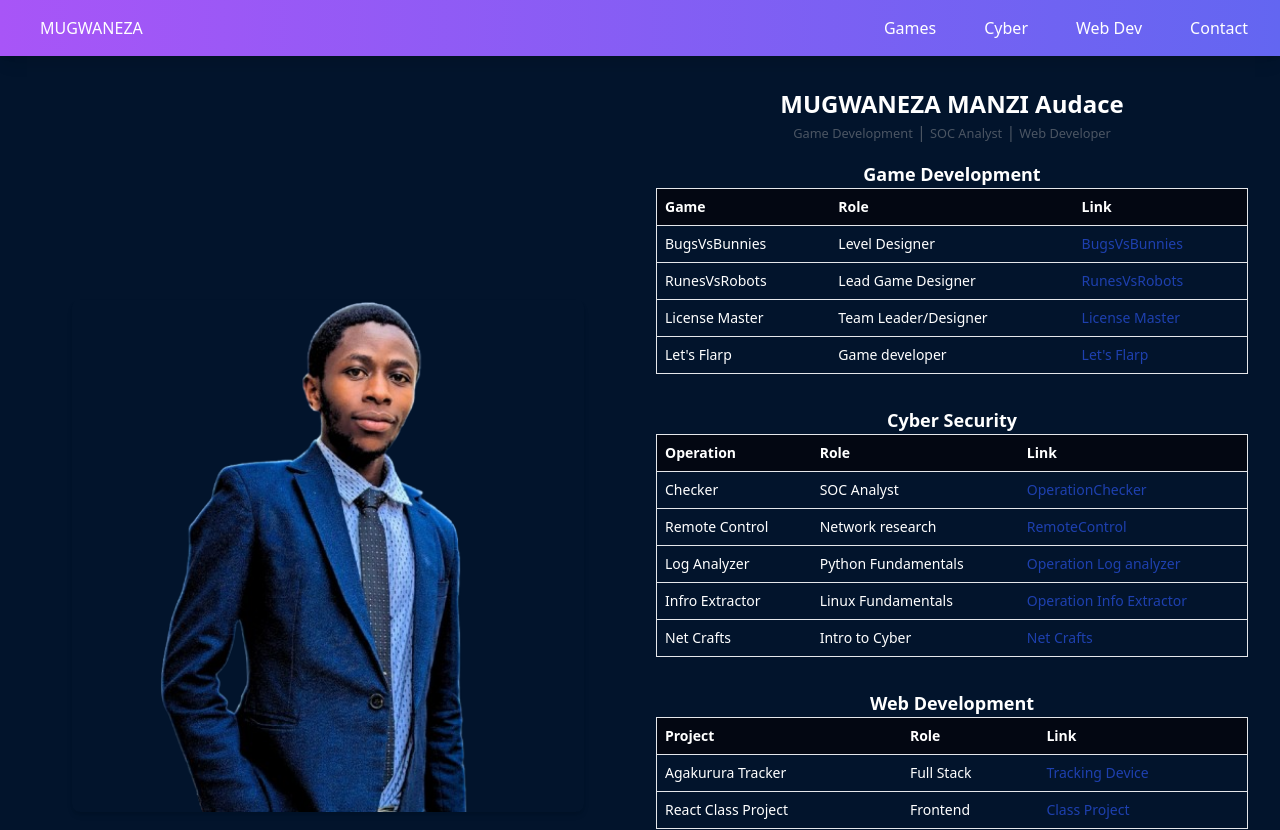
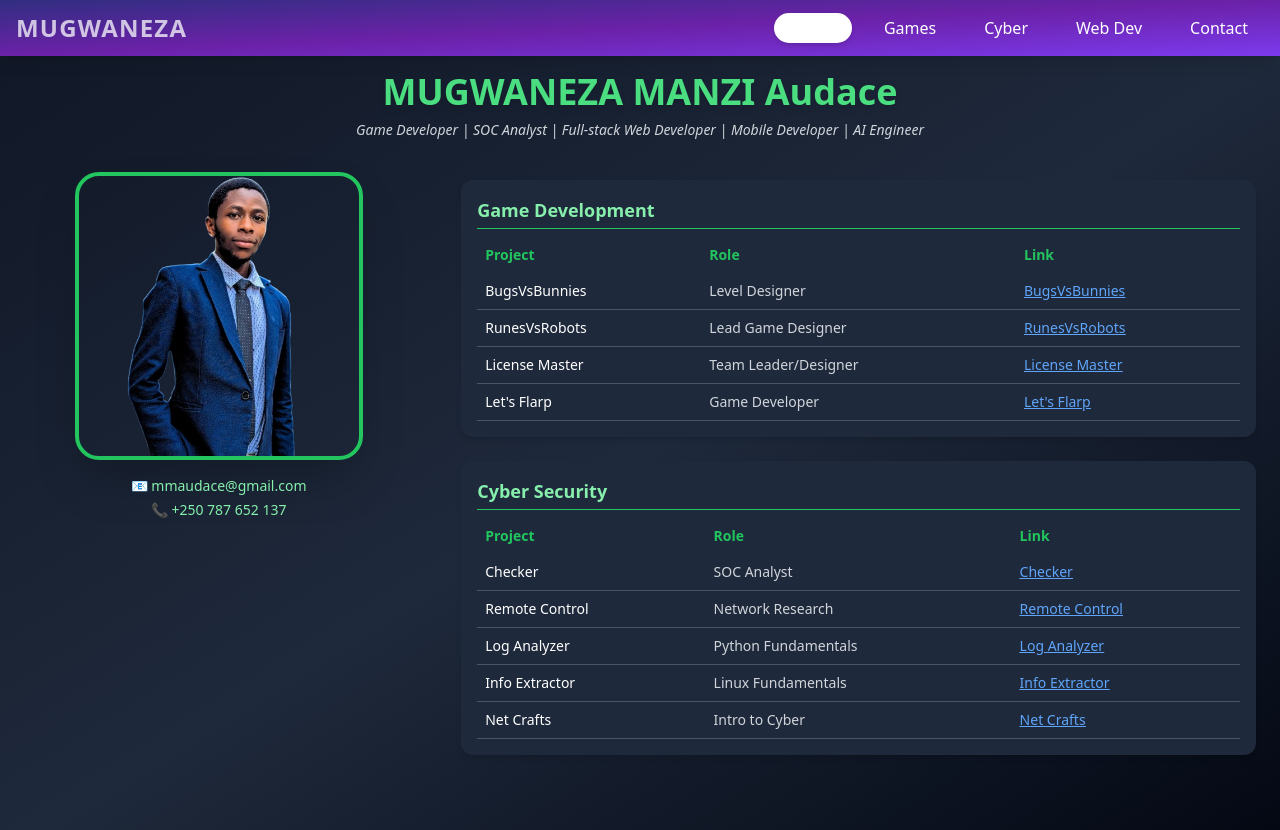
Before and after one commit to MUGWANEZAMANZI/portifolio, a React (Vite) app: page / in a window 1280 px wide. Shown: the top 830 px of the page. Built offline with nearby package versions, Linux system fonts and the light colour scheme.

Commit message:
adding Rubix AI skillset

```diff
--- a/src/components/Header.jsx
+++ b/src/components/Header.jsx
@@ -2,54 +2,37 @@ import { NavLink } from 'react-router-dom';
 
 const Header = () => {
   return (
-    <header className='bg-gradient-to-r from-purple-500 to-indigo-500 p-4 shadow-lg'>
-      <nav className='container mx-auto'>
-        <ul className='flex flex-col md:flex-row justify-between md:justify-center space-y-2 md:space-y-0 md:space-x-4'>
-          <li className='mx-2 md:mr-auto'>
-            <NavLink
-              to="/"
-              className='text-white px-4 py-1 rounded-md hover:bg-purple-700 transition duration-300'
-              activeClassName='bg-purple-700'
-            >
-              MUGWANEZA
-            </NavLink>
-          </li>
-          <li className='mx-2'>
-            <NavLink
-              to="/games"
-              className='text-white px-4 py-1 rounded-md hover:bg-purple-700 transition duration-300'
-              activeClassName='bg-purple-700'
-            >
-              Games
-            </NavLink>
-          </li>
-          <li className='mx-2'>
-            <NavLink
-              to="/cyber"
-              className='text-white px-4 py-1 rounded-md hover:bg-purple-700 transition duration-300'
-              activeClassName='bg-purple-700'
-            >
-              Cyber
-            </NavLink>
-          </li>
-          <li className='mx-2'>
-            <NavLink
-              to="/web"
-              className='text-white px-4 py-1 rounded-md hover:bg-purple-700 transition duration-300'
-              activeClassName='bg-purple-700'
-            >
-              Web Dev
-            </NavLink>
-          </li>
-          <li className='mx-2'>
-            <NavLink
-              to="/contact"
-              className='text-white px-4 py-1 rounded-md hover:bg-purple-700 transition duration-300'
-              activeClassName='bg-purple-700'
-            >
-              Contact
-            </NavLink>
-          </li>
+    <header className="bg-gradient-to-br from-indigo-900 via-purple-800 to-violet-600 shadow-lg backdrop-blur-md">
+      <nav className="container mx-auto px-4 py-3 flex flex-col md:flex-row items-center justify-between">
+        {/* Logo/Brand */}
+        <div className="text-white text-2xl font-extrabold tracking-wider mb-2 md:mb-0 animate-pulse">
+          MUGWANEZA
+        </div>
+
+        {/* Navigation Links */}
+        <ul className="flex flex-col md:flex-row gap-2 md:gap-4">
+          {[
+            { path: '/', label: 'Home' },
+            { path: '/games', label: 'Games' },
+            { path: '/cyber', label: 'Cyber' },
+            { path: '/web', label: 'Web Dev' },
+            { path: '/contact', label: 'Contact' },
+          ].map(({ path, label }) => (
+            <li key={path}>
+              <NavLink
+                to={path}
+                className={({ isActive }) =>
+                  `px-4 py-1 rounded-full text-white font-medium transition-all duration-300 ${
+                    isActive
+                      ? 'bg-white text-indigo-800 shadow-md'
+                      : 'hover:bg-white/10 hover:scale-105'
+                  }`
+                }
+              >
+                {label}
+              </NavLink>
+            </li>
+          ))}
         </ul>
       </nav>
     </header>
--- a/src/pages/Contact.jsx
+++ b/src/pages/Contact.jsx
@@ -1,22 +1,34 @@
-
 const Contact = () => {
   return (
-    <div className="h-1/2 w-1/2 items-center justify-center mx-auto p-4">
-    <div className="text-center bg-slate-300 rounded-full h-40 w-40 mx-auto">
-      <img src="manzi1.png" alt="logo" className='w-36 object-cover rounded-full' /><br>
-      </br>
+    <div className="min-h-screen flex flex-col items-center justify-center bg-gradient-to-br from-indigo-900 via-purple-900 to-violet-700 text-white p-6">
+      {/* Profile Image */}
+      <div className="rounded-full shadow-lg overflow-hidden w-40 h-40 border-4 border-white mb-6 transform hover:scale-105 transition">
+        <img src="manzi1.png" alt="Manzi Audace" className="object-cover w-full h-full" />
+      </div>
 
-    </div>
-    <div className="text-center h-96 mx-auto text-blue-400">
-      <h1 className="text-white">MUGWANEZA MANZI Audace</h1>
-      <h2><a href="mailto:250787652137">Phone</a></h2>
-      <h2><a href="https://github.com/MUGWANEZAMANZI">Github</a></h2>
-      <h2><a href="mailto:mmaudace@gmail.com">Email</a></h2>
-      <h2><a href="https://www.linkedin.com/in/mugwaneza-manzi-audace-b404671a6/">LinkedIn</a></h2>
-      <h2><a href="https://stackoverflow.com/users/12441724/mugwaneza-manzi-audace">StackOverflow</a></h2>
+      {/* Info */}
+      <div className="text-center space-y-2 mb-6">
+        <h1 className="text-2xl font-bold">MUGWANEZA MANZI Audace</h1>
+        <p className="text-sm text-violet-200">Rwanda - Kigali</p>
       </div>
-      <div>
-        <h2>Rwanda - Kigali</h2>
+
+      {/* Contact Links */}
+      <div className="grid grid-cols-1 sm:grid-cols-2 gap-3 text-center max-w-md w-full">
+        <a href="mailto:mmaudace@gmail.com" className="bg-white text-indigo-800 py-2 px-4 rounded-full hover:bg-indigo-200 transition shadow">
+          📧 Email
+        </a>
+        <a href="tel:+250787652137" className="bg-white text-indigo-800 py-2 px-4 rounded-full hover:bg-indigo-200 transition shadow">
+          📞 Phone
+        </a>
+        <a href="https://github.com/MUGWANEZAMANZI" target="_blank" rel="noopener noreferrer" className="bg-white text-indigo-800 py-2 px-4 rounded-full hover:bg-indigo-200 transition shadow">
+          🐱 GitHub
+        </a>
+        <a href="https://www.linkedin.com/in/mugwaneza-manzi-audace-b404671a6/" target="_blank" rel="noopener noreferrer" className="bg-white text-indigo-800 py-2 px-4 rounded-full hover:bg-indigo-200 transition shadow">
+          💼 LinkedIn
+        </a>
+        <a href="https://stackoverflow.com/users/12441724/mugwaneza-manzi-audace" target="_blank" rel="noopener noreferrer" className="bg-white text-indigo-800 py-2 px-4 rounded-full hover:bg-indigo-200 transition shadow col-span-full">
+          🧠 Stack Overflow
+        </a>
       </div>
     </div>
   );
--- a/src/pages/Home.jsx
+++ b/src/pages/Home.jsx
@@ -1,136 +1,109 @@
+
 const Home = () => {
   return (
-    <div className="flex flex-col md:flex-row justify-center items-center min-h-screen p-4">
-      {/* Image Section */}
-      <div className="md:w-1/2 w-full flex justify-center p-2">
-        <img src="manzi1.png" alt="logo" className="w-full max-w-sm md:max-w-md lg:max-w-lg h-auto object-cover rounded-lg shadow-md" />
+    <div className="min-h-screen bg-gradient-to-br from-gray-900 via-slate-800 to-gray-950 text-white p-4 flex flex-col">
+      {/* Header Section */}
+      <header className="text-center mb-8">
+        <h1 className="text-4xl font-bold text-green-400 drop-shadow-md">
+          MUGWANEZA MANZI Audace
+        </h1>
+        <p className="mt-2 text-sm text-gray-300 italic">
+          Game Developer | SOC Analyst | Full-stack Web Developer | Mobile Developer | AI Engineer
+        </p>
+      </header>
+
+      {/* Main Section */}
+      <div className="flex flex-col md:flex-row gap-8">
+        {/* Profile Image */}
+        <div className="md:w-1/3 flex flex-col items-center">
+  <img
+    src="manzi1.png"
+    alt="logo"
+    className="rounded-3xl shadow-2xl w-72 h-72 object-cover border-4 border-green-500"
+  />
+  <div className="mt-4 text-center space-y-1">
+    <p className="text-sm text-green-300">📧 mmaudace@gmail.com</p>
+    <p className="text-sm text-green-300">📞 +250 787 652 137</p>
   </div>
-
-      {/* Info Section */}
-      <div className="md:w-1/2 w-full flex flex-col items-center text-center md:text-left p-4">
-        <h1 className="text-2xl font-bold">MUGWANEZA MANZI Audace</h1>
-        <p className="text-gray-600">
-          <small>Game Development</small> | <small>SOC Analyst</small> | <small>Web Developer</small>
-        </p>
-
-        {/* Game Development Table */}
-        <div className="w-full overflow-x-auto my-4">
-          <table className="table-auto border-collapse border border-gray-400 w-full text-sm">
-            <caption className="font-semibold text-lg">Game Development</caption>
-            <thead>
-              <tr className="border bg-gray-950">
-                <th className="p-2">Game</th>
-                <th className="p-2">Role</th>
-                <th className="p-2">Link</th>
-              </tr>
-            </thead>
-            <tbody>
-              <tr className="border">
-                <td className="p-2">BugsVsBunnies</td>
-                <td className="p-2">Level Designer</td>
-                <td className="p-2 text-blue-800"><a href="https://nizitowns.itch.io/bugs-vs-bunnies-td">BugsVsBunnies</a></td>
-              </tr>
-              <tr className="border">
-                <td className="p-2">RunesVsRobots</td>
-                <td className="p-2">Lead Game Designer</td>
-                <td className="p-2 text-blue-800"><a href="https://chiferito.itch.io/project-tower">RunesVsRobots</a></td>
-              </tr>
-              <tr className="border">
-                <td className="p-2">License Master</td>
-                <td className="p-2">Team Leader/Designer</td>
-                <td className="p-2 text-blue-800"><a href="https://mugwanezamanzi.itch.io/license-master">License Master</a></td>
-              </tr>
-              <tr className="border">
-                <td className="p-2">{"Let's Flarp"}</td>
-                <td className="p-2">Game developer</td>
-                <td className="p-2 text-blue-800"><a href="https://mugwanezamanzi.itch.io/lets-flarp">{"Let's Flarp"}</a></td>
-                </tr>
-            </tbody>
-          </table>
 </div>
 
 
-
-
- {/* Cyber Security Table */}
- <div className="w-full overflow-x-auto my-4">
-          <table className="table-auto border-collapse border border-gray-400 w-full text-sm">
-            <caption className="font-semibold text-lg">Cyber Security</caption>
+        {/* Projects & Skills */}
+        <div className="md:w-2/3 flex flex-col gap-6 max-h-[75vh] overflow-y-auto scrollbar-thin scrollbar-thumb-green-500 scrollbar-track-slate-700 p-2">
+          {/* Reusable Table Component */}
+          {[{
+            title: "Game Development",
+            data: [
+              ["BugsVsBunnies", "Level Designer", "https://nizitowns.itch.io/bugs-vs-bunnies-td"],
+              ["RunesVsRobots", "Lead Game Designer", "https://chiferito.itch.io/project-tower"],
+              ["License Master", "Team Leader/Designer", "https://mugwanezamanzi.itch.io/license-master"],
+              ["Let's Flarp", "Game Developer", "https://mugwanezamanzi.itch.io/lets-flarp"]
+            ]
+          }, {
+            title: "Cyber Security",
+            data: [
+              ["Checker", "SOC Analyst", "https://github.com/MUGWANEZAMANZI/checker"],
+              ["Remote Control", "Network Research", "https://github.com/MUGWANEZAMANZI/RemoteControl"],
+              ["Log Analyzer", "Python Fundamentals", "https://github.com/MUGWANEZAMANZI/LogAnalyzer"],
+              ["Info Extractor", "Linux Fundamentals", "https://github.com/MUGWANEZAMANZI/info_extractor"],
+              ["Net Crafts", "Intro to Cyber", "https://drive.google.com/file/d/1_TKJhM86dhpPV-r4H_AYMcUfBpGrJOD7/view?usp=drive_link"]
+            ]
+          }, {
+            title: "Web Development",
+            data: [
+              ["Agakurura Tracker", "Full Stack", "https://agakurura-production.up.railway.app/"],
+              ["React Class Project", "Frontend", "https://github.com/MUGWANEZAMANZI/React.git"]
+            ]
+          }, {
+            title: "AI & Machine Learning (Rubix PHP)",
+            data: [
+              ["Legal AI Assistant", "Laravel + Rubix PHP", "https://github.com/MUGWANEZAMANZI"]
+            ]
+          }, {
+            title: "Mobile Development (Expo & Android Studio)",
+            data: [
+              ["Android Studio Projects", "Java/Kotlin", "https://github.com/MUGWANEZAMANZI"],
+              ["Expo React Native App", "Frontend Mobile", "https://github.com/MUGWANEZAMANZI"]
+            ]
+          }].map((section, index) => (
+            <div key={index} className="bg-slate-800 p-4 rounded-xl shadow-md">
+              <h2 className="text-green-300 text-lg font-semibold border-b border-green-500 mb-2 pb-1">
+                {section.title}
+              </h2>
+              <table className="w-full text-sm text-left">
                 <thead>
-              <tr className="border bg-gray-950">
-                <th className="p-2">Operation</th>
-                <th className="p-2">Role</th>
-                <th className="p-2">Link</th>
-              </tr>
-            </thead>
-            <tbody>
-              <tr className="border">
-                <td className="p-2">Checker</td>
-                <td className="p-2">SOC Analyst</td>
-                <td className="p-2 text-blue-800"><a href="https://github.com/MUGWANEZAMANZI/checker">OperationChecker</a></td>
-              </tr>
-              <tr className="border">
-                <td className="p-2">Remote Control</td>
-                <td className="p-2">Network research</td>
-                <td className="p-2 text-blue-800"><a href="https://github.com/MUGWANEZAMANZI/RemoteControl">RemoteControl</a></td>
-              </tr>
-              <tr className="border">
-                <td className="p-2">Log Analyzer</td>
-                <td className="p-2">Python Fundamentals</td>
-                <td className="p-2 text-blue-800"><a href="https://github.com/MUGWANEZAMANZI/LogAnalyzer">Operation Log analyzer</a></td>
-              </tr>
-              <tr className="border">
-                <td className="p-2">Infro Extractor</td>
-                <td className="p-2">Linux Fundamentals</td>
-                <td className="p-2 text-blue-800"><a href="https://github.com/MUGWANEZAMANZI/info_extractor">Operation Info Extractor</a></td>
-              </tr>
-
-              <tr className="border">
-                <td className="p-2">Net Crafts</td>
-                <td className="p-2">Intro to Cyber</td>
-                <td className="p-2 text-blue-800"><a href="https://drive.google.com/file/d/1_TKJhM86dhpPV-r4H_AYMcUfBpGrJOD7/view?usp=drive_link">Net Crafts</a></td>
-              </tr>
-            </tbody>
-          </table>
-        </div>
-
-        {/* Web Development Table */}
-        <div className="w-full overflow-x-auto my-4">
-          <table className="table-auto border-collapse border border-gray-400 w-full text-sm">
-            <caption className="font-semibold text-lg">Web Development</caption>
-            <thead>
-              <tr className="border bg-gray-950">
+                  <tr className="text-green-500">
                     <th className="p-2">Project</th>
                     <th className="p-2">Role</th>
                     <th className="p-2">Link</th>
                   </tr>
                 </thead>
                 <tbody>
-              <tr className="border">
-                <td className="p-2">Agakurura Tracker</td>
-                <td className="p-2">Full Stack</td>
-                <td className="p-2 text-blue-800"><a href="https://agakurura-production.up.railway.app/">Tracking Device</a></td>
+                  {section.data.map((row, i) => (
+                    <tr key={i} className="border-b border-slate-600 hover:bg-slate-700">
+                      <td className="p-2 text-white">{row[0]}</td>
+                      <td className="p-2 text-gray-300">{row[1]}</td>
+                      <td className="p-2 text-blue-400 underline">
+                        <a href={row[2]} target="_blank" rel="noopener noreferrer">{row[0]}</a>
+                      </td>
                     </tr>
-              <tr className="border">
-                <td className="p-2">React Class Project</td>
-                <td className="p-2">Frontend</td>
-                <td className="p-2 text-blue-800"><a href="https://github.com/MUGWANEZAMANZI/React.git">Class Project</a></td>
-              </tr>
+                  ))}
                 </tbody>
               </table>
             </div>
+          ))}
 
-
-        {/* Job Section */}
-        <div className="flex items-center justify-center my-4">
-          <img src="job.png" className="w-10 h-auto" alt="Job" />
-          <pre className="ml-2 text-gray-700">P1 Games | Trusterlabs</pre>
+          {/* Jobs Section */}
+          <div className="mt-6 p-4 bg-slate-700 rounded-xl text-center">
+            <h3 className="text-md font-bold text-green-300">Employment</h3>
+            <p className="text-sm text-gray-200">P1 Games | Trusterlabs</p>
           </div>
 
-        {/* Maintenance Notice */}
-        <p className="my-6 p-4 border bg-slate-500 text-white rounded-md shadow-md text-center">
-          Website under maintenance
+          {/* Notice */}
+          <p className="bg-yellow-500 text-black p-3 text-center rounded-md shadow-lg">
+            🚧 This portfolio is under active maintenance. Stay tuned!
           </p>
+        </div>
       </div>
     </div>
   );
--- a/src/pages/Web.jsx
+++ b/src/pages/Web.jsx
@@ -1,27 +1,46 @@
-const gamesData = [
+const webProjects = [
   {
     title: 'Agakurura',
-    description: 'Agakurua is a tracking device that helps you to track your device',
+    description: 'Agakurura is a tracking device that helps you monitor your belongings in real-time with live updates.',
     url: 'https://agakurura-production.up.railway.app/',
+  },
+  {
+    title: 'Abunzi AI Assistant',
+    description: 'A legal AI system built with Rubix ML and Livewire to support local mediators (Abunzi) in resolving community disputes. It types responses in real-time and stores predictions for legal reference.',
+    url: 'https://abunzi-ai-assistant.vercel.app/', // Replace with actual URL if hosted
   },
 ];
 
 const Web = () => {
   return (
-    <>
-    <div className="container mx-auto p-4"></div>
-    <div className="grid grid-cols-1 md:grid-cols-2 lg:grid-cols-3 gap-8">
-      {gamesData.map((game, index) => (
-      <div key={index} className="border rounded-lg overflow-hidden shadow-lg">
-        <iframe src={game.url} title={game.title} className="w-full h-48" />
-        <div className="p-4">
-        <h2 className="text-2xl font-bold mb-2">{game.title}</h2>
-        <p className="text-gray-700">{game.description}</p>
-        </div>
+    <div className="min-h-screen bg-gray-100 py-10 px-4">
+      <h1 className="text-4xl font-bold text-center text-indigo-600 mb-10">🌐 Web Projects</h1>
+      <div className="grid grid-cols-1 md:grid-cols-2 lg:grid-cols-2 gap-8 max-w-6xl mx-auto">
+        {webProjects.map((project, index) => (
+          <div key={index} className="bg-white border border-gray-200 rounded-xl shadow-md overflow-hidden">
+            <div className="relative">
+              <iframe
+                src={project.url}
+                title={project.title}
+                className="w-full h-64 border-b"
+              />
+            </div>
+            <div className="p-5">
+              <h2 className="text-2xl font-semibold text-indigo-700 mb-2">{project.title}</h2>
+              <p className="text-gray-600 mb-3">{project.description}</p>
+              <a
+                href={project.url}
+                target="_blank"
+                rel="noopener noreferrer"
+                className="inline-block text-sm text-indigo-500 hover:underline"
+              >
+                View Live ↗
+              </a>
+            </div>
+          </div>
+        ))}
       </div>
-      ))}
     </div>
-    </>
   );
 };
 
```
Also changed, not shown: src/components/Footer.jsx (+4 -10 lines), src/pages/Cyber.jsx (+16 -9 lines), src/pages/Games.jsx (+23 -10 lines). Lines whose indentation alone changed are shown as unchanged.
